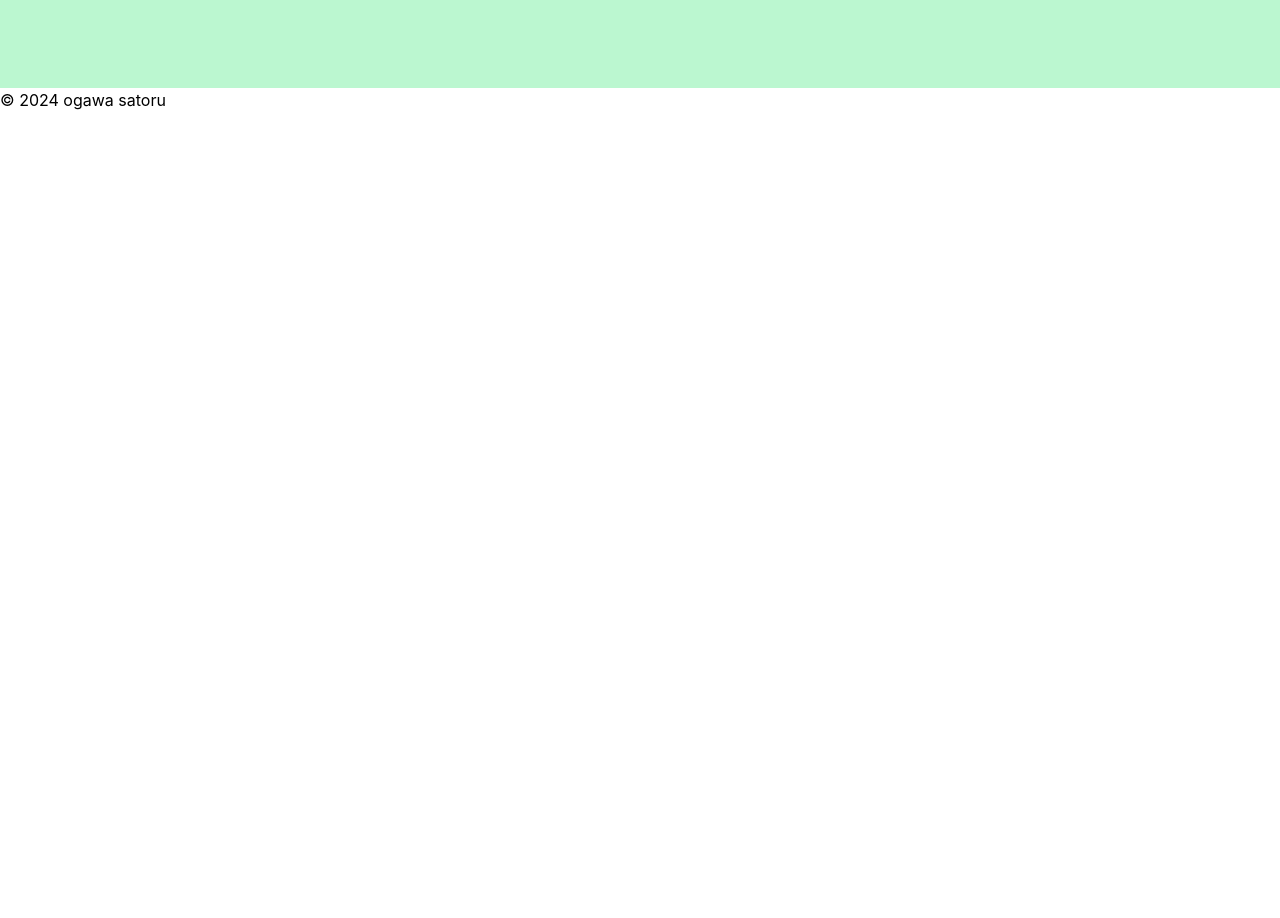
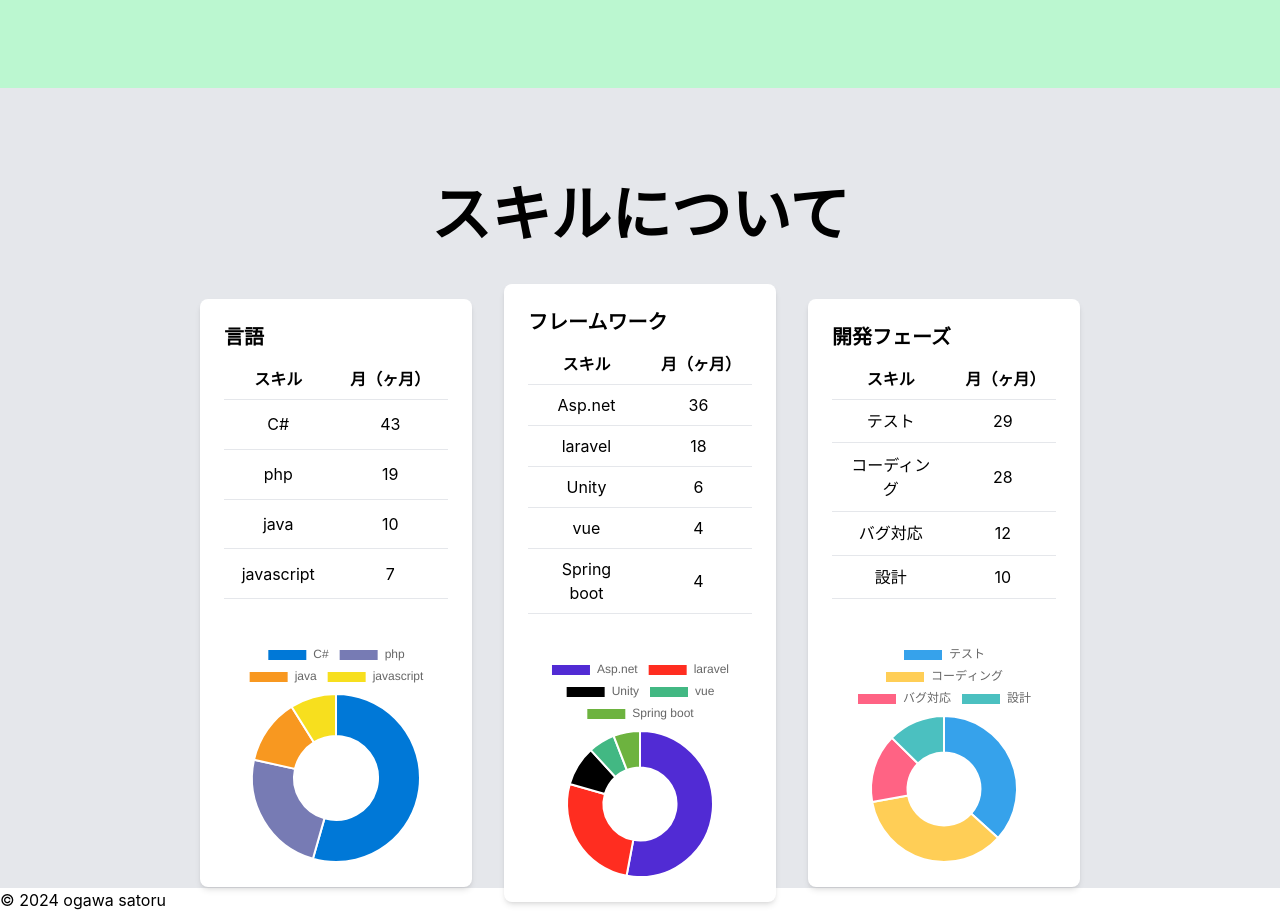
Before and after one commit to sugar2456/portfolio_project, a React (Create React App) app in the folder src/my-portfolio-app/: page / in a window 1280 px wide. Shown: the part 1800-2718 px from the top of the page. Before the commit the page ends 1912 px from the top, so only its background shows below. Built offline with nearby package versions, Linux system fonts and the light colour scheme.

Commit message:
スキルの紹介について作成

```diff
--- a/src/my-portfolio-app/package.json
+++ b/src/my-portfolio-app/package.json
@@ -6,8 +6,11 @@
     "@testing-library/jest-dom": "^5.17.0",
     "@testing-library/react": "^13.4.0",
     "@testing-library/user-event": "^13.5.0",
+    "chart.js": "^4.4.4",
     "react": "^18.3.1",
+    "react-chartjs-2": "^5.2.0",
     "react-dom": "^18.3.1",
+    "react-intersection-observer": "^9.13.1",
     "react-scripts": "5.0.1",
     "react-scroll": "^1.9.0",
     "web-vitals": "^2.1.4"
--- a/src/my-portfolio-app/src/pages/Content.js
+++ b/src/my-portfolio-app/src/pages/Content.js
@@ -1,13 +1,15 @@
 import AboutSite from "./sections/AboutSite";
 import Banner from "./sections/Banner";
 import Profile from "./sections/Profile";
+import Skill from "./sections/Skill";
 function Content() {
   return (
-    <div>
+    <main>
       <Banner />
       <AboutSite />
       <Profile />
-    </div>
+      <Skill />
+    </main>
   );
 }
 
--- a/src/my-portfolio-app/src/pages/Header.js
+++ b/src/my-portfolio-app/src/pages/Header.js
@@ -17,7 +17,7 @@ function Header() {
             </Link>
           </li>
           <li className="nav-item">
-            <Link to="about-site" smooth={true} duration={500} className="cursor-pointer">
+            <Link to="skill" smooth={true} duration={500} className="cursor-pointer">
               スキルについて
             </Link>
           </li>
--- /dev/null
+++ b/src/my-portfolio-app/src/pages/sections/Skill.js
@@ -0,0 +1,74 @@
+import SkillCard from './SkillCard';
+
+function Skill() {
+    const langSkills = [
+        { name: 'C#', month: 43 },
+        { name: 'php', month: 19 },
+        { name: 'java', month: 10 },
+        { name: 'javascript', month: 7 },
+    ];
+
+    const langData = {
+        labels: langSkills.map(skill => skill.name),
+        datasets: [
+            {
+                data: langSkills.map(skill => skill.month),
+                backgroundColor: ['#0078D7', '#777BB4', '#F89820', '#F7DF1E'],
+                hoverBackgroundColor: ['#0078D7', '#777BB4', '#F89820', '#F7DF1E'],
+            },
+        ],
+    };
+
+    const framworkSkills = [
+        { name: 'Asp.net', month: 36 },
+        { name: 'laravel', month: 18 },
+        { name: 'Unity', month: 6 },
+        { name: 'vue', month: 4 },
+        { name: 'Spring boot', month: 4 },
+        // { name: 'react', month: 3 },
+        // { name: 'android studio(java)', month: 3 },
+        // { name: 'react native', month: 2 },
+    ];
+
+    const framworkData = {
+        labels: framworkSkills.map(skill => skill.name),
+        datasets: [
+            {
+                data: framworkSkills.map(skill => skill.month),
+                backgroundColor: ['#512BD4', '#FF2D20', '#000000', '#42B883', '#6DB33F'],
+                hoverBackgroundColor: ['#512BD4', '#FF2D20', '#000000', '#42B883', '#6DB33F'],
+            },
+        ],
+    };
+
+    const phaseSkills = [
+        { name: 'テスト', month: 29 },
+        { name: 'コーディング', month: 28 },
+        { name: 'バグ対応', month: 12 },
+        { name: '設計', month: 10 },
+    ];
+
+    const phaseData = {
+        labels: phaseSkills.map(skill => skill.name),
+        datasets: [
+            {
+                data: phaseSkills.map(skill => skill.month),
+                backgroundColor: ['#36A2EB', '#FFCE56', '#FF6384', '#4BC0C0'],
+                hoverBackgroundColor: ['#36A2EB', '#FFCE56', '#FF6384', '#4BC0C0'],
+            },
+        ],
+    };
+
+    return (
+        <section id="skill" className="h-screen p-8 bg-gray-200">
+            <h1 className="pt-16 pb-6 text-6xl font-bold text-center">スキルについて</h1>
+            <div className="flex items-center justify-center">
+                <SkillCard title="言語" skills={langSkills} data={langData} />
+                <SkillCard title="フレームワーク" skills={framworkSkills} data={framworkData} />
+                <SkillCard title="開発フェーズ" skills={phaseSkills} data={phaseData} />
+            </div>
+        </section>
+    );
+}
+
+export default Skill;
--- /dev/null
+++ b/src/my-portfolio-app/src/pages/sections/SkillCard.js
@@ -0,0 +1,64 @@
+import { useEffect, useState } from 'react';
+import { useInView } from 'react-intersection-observer';
+import { Doughnut } from 'react-chartjs-2';
+import 'chart.js/auto';
+const options = {
+    plugins: {
+        tooltip: {
+            callbacks: {
+                label: function (context) {
+                    const value = context.raw || '';
+                    const total = context.dataset.data.reduce((acc, val) => acc + val, 0);
+                    const percentage = ((value / total) * 100).toFixed(2);
+                    return `${value}か月: ${percentage}%`;
+                },
+            },
+        },
+    },
+};
+function SkillCard({ title, skills, data }) {
+    const { ref, inView } = useInView({
+        triggerOnce: true,
+        threshold: 0.1,
+      });
+
+      const [isVisible, setIsVisible] = useState(false);
+
+      useEffect(() => {
+        if (inView) {
+          setIsVisible(true);
+        }
+      }, [inView]);
+    return (
+        <div ref={ref} className={`w-1/4 p-4 transition duration-[1000ms] ${isVisible ? 'transform translate-y-0 opacity-100' : 'transform translate-y-56 opacity-0'}`}>
+            <div className="p-6 bg-white rounded-lg shadow-md">
+                <h3 className="mb-2 text-xl font-bold">{title}</h3>
+                <div className="text-center">
+                    <div className="overflow-x-auto">
+                        <table className="min-w-full bg-white h-60">
+                            <thead>
+                                <tr>
+                                    <th className="px-4 py-2 border-b">スキル</th>
+                                    <th className="px-4 py-2 border-b">月（ヶ月）</th>
+                                </tr>
+                            </thead>
+                            <tbody>
+                                {skills.map((skill, index) => (
+                                    <tr key={index}>
+                                        <td className="px-4 py-2 border-b">{skill.name}</td>
+                                        <td className="px-4 py-2 border-b">{skill.month}</td>
+                                    </tr>
+                                ))}
+                            </tbody>
+                        </table>
+                    </div>
+                    <div className="mt-10">
+                        <Doughnut data={data} options={options} />
+                    </div>
+                </div>
+            </div>
+        </div>
+    );
+}
+
+export default SkillCard;
--- a/src/my-portfolio-app/tailwind.config.js
+++ b/src/my-portfolio-app/tailwind.config.js
@@ -4,7 +4,21 @@ module.exports = {
     "./src/**/*.{js,jsx,ts,tsx}",
   ],
   theme: {
-    extend: {},
+    extend: {
+      // keyframes: {
+      //   slideUp: {
+      //     '0%': { transform: 'translateY(100%)', opacity: 0 },
+      //     '100%': { transform: 'translateY(0)', opacity: 1 },
+      //   },
+      // },
+      // animation: {
+      //   slideUp: 'slideUp 0.5s ease-out',
+      // },
+      transitionProperty: {
+        'transform': 'transform',
+        'opacity': 'opacity',
+      },
+    },
   },
   plugins: [],
 }
```
Also changed, not shown: 1 other file (tests, documents, lock files or other folders).
